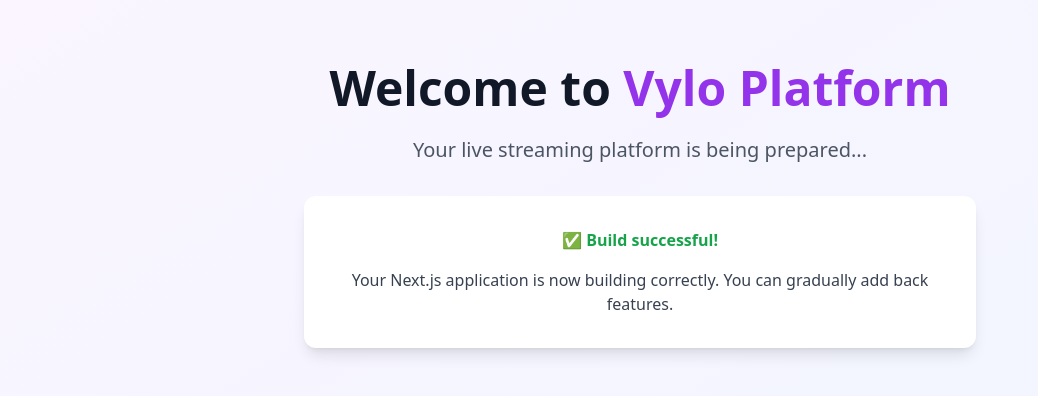
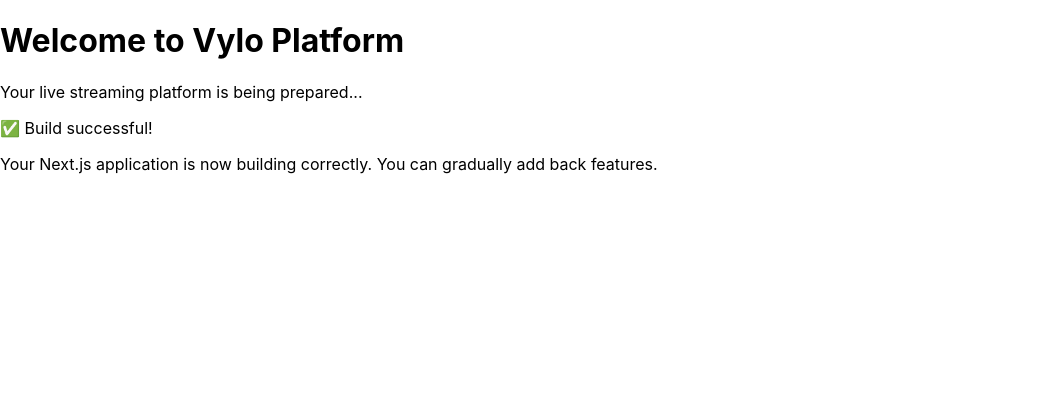
Before and after one commit to Alexander12xx/vylo_platform, a Next.js app: page / in a window 1280 px wide. Shown: the top 396 px of the page, without its empty margins (0-1038 px from the left). Built offline with nearby package versions, Linux system fonts and the light colour scheme; no server answers.

Commit message:
Update globals.css

```diff
--- a/src/app/globals.css
+++ b/src/app/globals.css
@@ -1,37 +1,5 @@
-/* Minimal global styles for build success */
-@tailwind base;
-@tailwind components;
-@tailwind utilities;
-
-:root {
-  --foreground-rgb: 0, 0, 0;
-  --background-start-rgb: 214, 219, 220;
-  --background-end-rgb: 255, 255, 255;
+/* Minimal CSS */
+body {
+  margin: 0;
+  font-family: -apple-system, BlinkMacSystemFont, 'Segoe UI', Roboto, sans-serif;
 }
-
-@media (prefers-color-scheme: dark) {
-  :root {
-    --foreground-rgb: 255, 255, 255;
-    --background-start-rgb: 0, 0, 0;
-    --background-end-rgb: 0, 0, 0;
-  }
-}
-
-body {
-  color: rgb(var(--foreground-rgb));
-  background: linear-gradient(
-      to bottom,
-      transparent,
-      rgb(var(--background-end-rgb))
-    )
-    rgb(var(--background-start-rgb));
-}
-
-/* Dark mode utility classes */
-.dark-bg {
-  background-color: #0f172a;
-}
-
-.dark-card {
-  background-color: #1e293b;
-}
```
